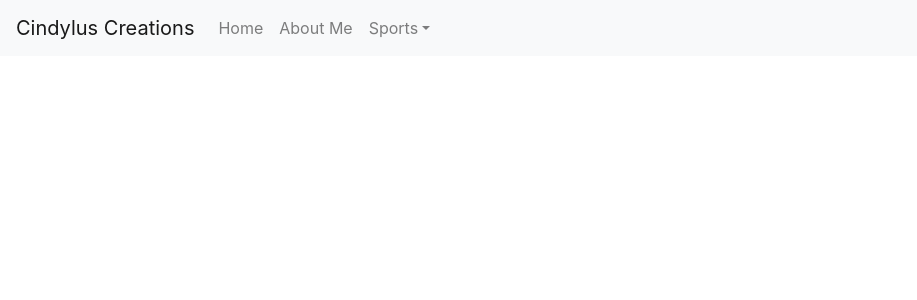
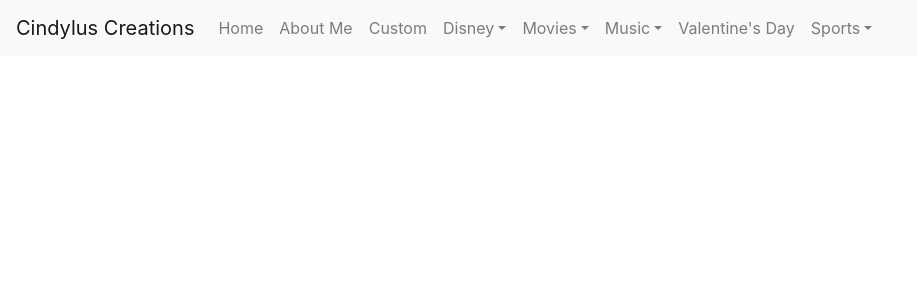
Before and after one commit to bryanlubay/cindyluscreations, a React (Create React App) app: page / in a window 1280 px wide. Shown: the top 300 px of the page, without its empty margins (0-917 px from the left). Built offline with nearby package versions, Linux system fonts and the light colour scheme.

Commit message:
30 Dec Ars

```diff
--- a/src/App.js
+++ b/src/App.js
@@ -18,13 +18,28 @@ function App() {
       <Nav className="mr-auto">
         <Nav.Link href="https://cindylus-creations.herokuapp.com/">Home</Nav.Link>
         <Nav.Link href="#link">About Me</Nav.Link>
+        <Nav.Link href="#link">Custom</Nav.Link>
+        <NavDropdown title="Disney" id="basic-nav-dropdown">
+          <NavDropdown.Item href="#action/3.1">1</NavDropdown.Item>
+          <NavDropdown.Item href="#action/3.1">2</NavDropdown.Item>
+          <NavDropdown.Item href="#action/3.1">3</NavDropdown.Item>
+        </NavDropdown>
+        <NavDropdown title="Movies" id="basic-nav-dropdown">
+          <NavDropdown.Item href="#action/3.1">1</NavDropdown.Item>
+          <NavDropdown.Item href="#action/3.1">2</NavDropdown.Item>
+          <NavDropdown.Item href="#action/3.1">3</NavDropdown.Item>
+        </NavDropdown>
+        <NavDropdown title="Music" id="basic-nav-dropdown">
+          <NavDropdown.Item href="#action/3.1">1</NavDropdown.Item>
+          <NavDropdown.Item href="#action/3.1">2</NavDropdown.Item>
+          <NavDropdown.Item href="#action/3.1">3</NavDropdown.Item>
+        </NavDropdown>
+        <Nav.Link href="#link">Valentine's Day</Nav.Link>
         <NavDropdown title="Sports" id="basic-nav-dropdown">
           <NavDropdown.Item href="#action/3.1">Las Vegas Golden Knights</NavDropdown.Item>
           <NavDropdown.Item href="#action/3.2">Las Vegas Raiders</NavDropdown.Item>
           <NavDropdown.Item href="#action/3.3">Los Angeles Dodgers</NavDropdown.Item>
           <NavDropdown.Item href="#action/3.3">Los Angeles Lakers</NavDropdown.Item>
-          <NavDropdown.Divider />
-          <NavDropdown.Item href="#action/3.4">Separated link</NavDropdown.Item>
         </NavDropdown>
       </Nav>
     </Navbar.Collapse>
```
